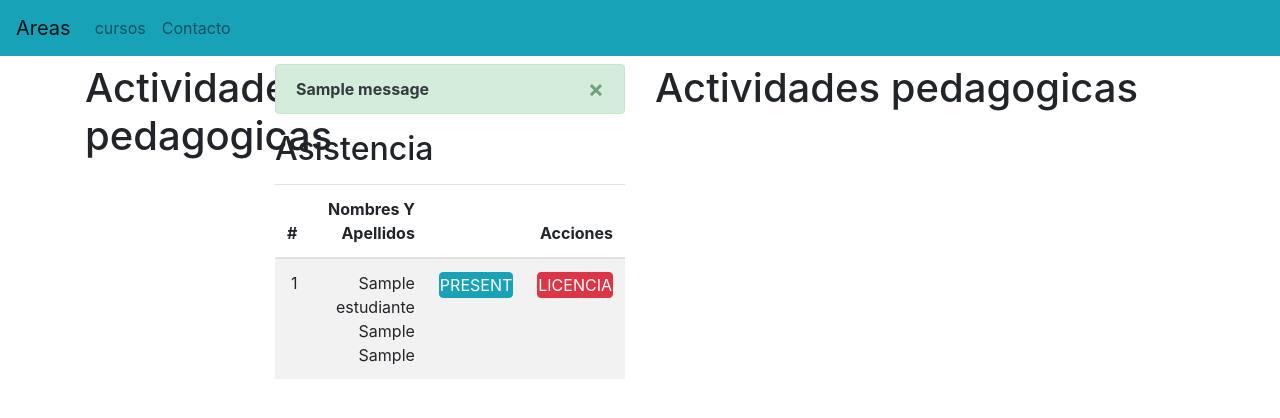
After one commit to kelgithub123/django-r-p, a Django app: page /est/Registro/1 in a window 1280 px wide. The commit adds this page. Shown: the top 418 px of the page. Run offline with Django 3.2, Linux system fonts and the light colour scheme; tables that the repository leaves empty hold one stand-in row (values such as "Sample post"); one stand-in notice (Sample message) is shown.

Commit message:
lista y registro 1 edicion

```diff
--- a/Aplicaciones/Cursos/static/css/gestionCursos.css
+++ b/Aplicaciones/Cursos/static/css/gestionCursos.css
@@ -1,5 +1,6 @@
 th,
 td {
-  text-align: center;
+  padding: 0%;
+  text-align: right;
   vertical-align: middle;
 }
--- a/Aplicaciones/Cursos/templates/base.html
+++ b/Aplicaciones/Cursos/templates/base.html
@@ -23,7 +23,7 @@
             </ul>
         </div>
     </nav>
-    <div class="container py-4">
+    <div class="container py-2" >
         {% block body %}
         {% endblock %}
     </div>
--- /dev/null
+++ b/Aplicaciones/Estudiantes/templates/RegistroEst.html
@@ -0,0 +1,44 @@
+{% extends "./base.html" %}
+{% block title %} Gestión de Cursos {% endblock %}
+{% block body %}
+<div class="row">
+    <div class="col-sm-12 col-md-6 col-lg-4 col-xl-2">
+        <h1>Actividades pedagogicas</h1>
+    </div>
+    <div class="col-sm-12 col-md-6 col-lg-8 col-xl-4">
+        {% if messages %}
+        {% for message in messages %}
+        <div class="alert alert-dismissible alert-success">
+            <button type="button" class="close" data-dismiss="alert">&times;</button>
+            <strong class="text-dark">{{ message }}</strong>
+        </div>
+        {% endfor %}
+        {% endif %}
+        <h2>Asistencia</h2>
+        <div class="table-responsive py-2">
+            <table class="table table-striped">
+                <thead>
+                    <tr>
+                        <th>#</th>
+                        <th>Nombres Y Apellidos</th>
+                        <th colspan="2">Acciones</th>
+                    </tr>
+                </thead>
+                <tbody>
+                    {% for c in Estudiantes %}
+                    <tr>
+                        <td>{{forloop.counter}}</td>
+                        <td>{{c.nombre}} {{c.paterno}} {{c.materno}}</td>
+                        <td><a href="" style="padding:0px" class="btn btn-info">PRESENT</a></td>
+                        <td><a href="" style="padding:0px" class="btn btn-danger btnEliminacion">LICENCIA</a></td>
+                    </tr>
+                    {% endfor %}
+                </tbody>
+            </table>
+        </div>
+    </div>
+    <div class="col-sm-12 col-md-6 col-lg-4 col-xl-6">
+        <h1>Actividades pedagogicas</h1>
+    </div>
+</div>
+{% endblock %}
--- a/Aplicaciones/Estudiantes/templates/gestionEst.html
+++ b/Aplicaciones/Estudiantes/templates/gestionEst.html
@@ -45,7 +45,7 @@
     </div>
     <div class="col-sm-12 col-md-6 col-lg-8 col-xl-8">
         <h1>Listado de Estudiantes
-            <span><a href="https://www.google.com/"><button class="btn btn-danger">LISTA</button></a></span>
+            <span><a href="../Registro/{{curso}}"><button class="btn btn-danger">LISTA</button></a></span>
             <span><a href=""><button class="btn btn-primary">REGISTRO</button></a></span>
         </h1>
         <div class="table-responsive py-2">
--- a/Aplicaciones/Estudiantes/urls.py
+++ b/Aplicaciones/Estudiantes/urls.py
@@ -8,5 +8,6 @@ urlpatterns = [
     path('edicionEst/<codigo>', views.edicionEst),
     path('registrarEst/', views.registrarEst),
     path('editarEst/<idest>', views.editarEst),
+    path('Registro/<curso>', views.registro),
     path('eliminarEst/<codigo>', views.eliminarEst)
 ]
--- a/Aplicaciones/Estudiantes/views.py
+++ b/Aplicaciones/Estudiantes/views.py
@@ -14,7 +14,11 @@ def ListaEstCurso(request,codigo):
     cursos=Curso.objects.all()
     EstudListados = Estudiante.objects.filter(idcur=codigo)
     messages.success(request, '¡Estudiantes del curso!')
-    return render(request, "gestionEst.html", {"Estudiantes": EstudListados, "cursos":cursos})
+    return render(request, "gestionEst.html", {"Estudiantes": EstudListados, "cursos":cursos, "curso":codigo})
+
+def registro(request,curso):
+    EstudListados = Estudiante.objects.filter(idcur=curso)
+    return render(request, "RegistroEst.html",{"Estudiantes": EstudListados})
 
 def registrarEst(request):
     nom = request.POST['txtNombre']
```
Also changed, not shown: 1 other file.
